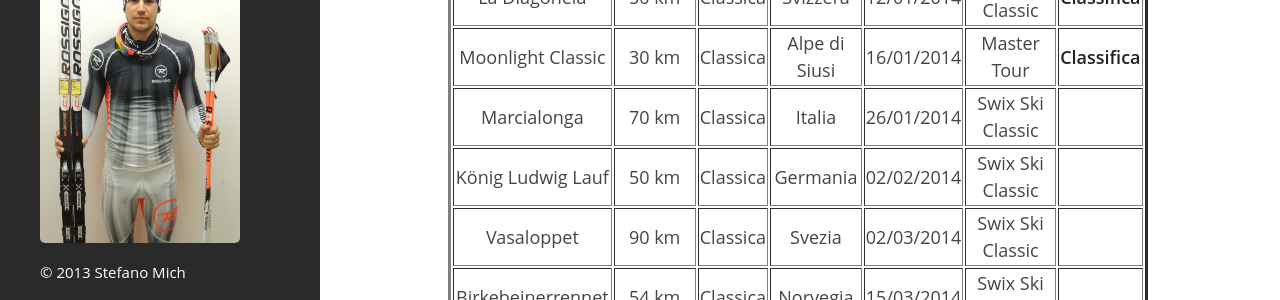
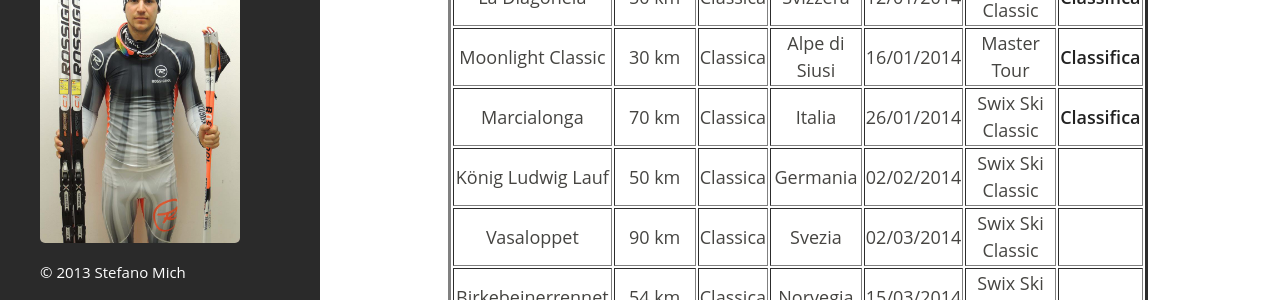
Before and after one commit to stefanomich22/mich93.github.io, a Jekyll site: the page built from results/index.html, in a window 1280 px wide. Shown: the part 304-604 px from the top of the page. Built offline with Jekyll 4.4.1, drawn with Linux system fonts in a browser that asks for light colours; Markdown is read by kramdown in place of the engine named in the settings.

Commit message:
new post

```diff
--- a/results/index.html
+++ b/results/index.html
@@ -67,7 +67,7 @@ layout: default
   <td>Italia</td>
   <td>26/01/2014</td>
   <td>Swix Ski Classic</td>
-  <td></td>
+  <td><a href="http://services.datasport.com/2014/winter/marcialonga/70km/RANG093-001.HTM">Classifica</a></td>
 </tr>
 <tr>
   <td>König Ludwig Lauf </td>
```
